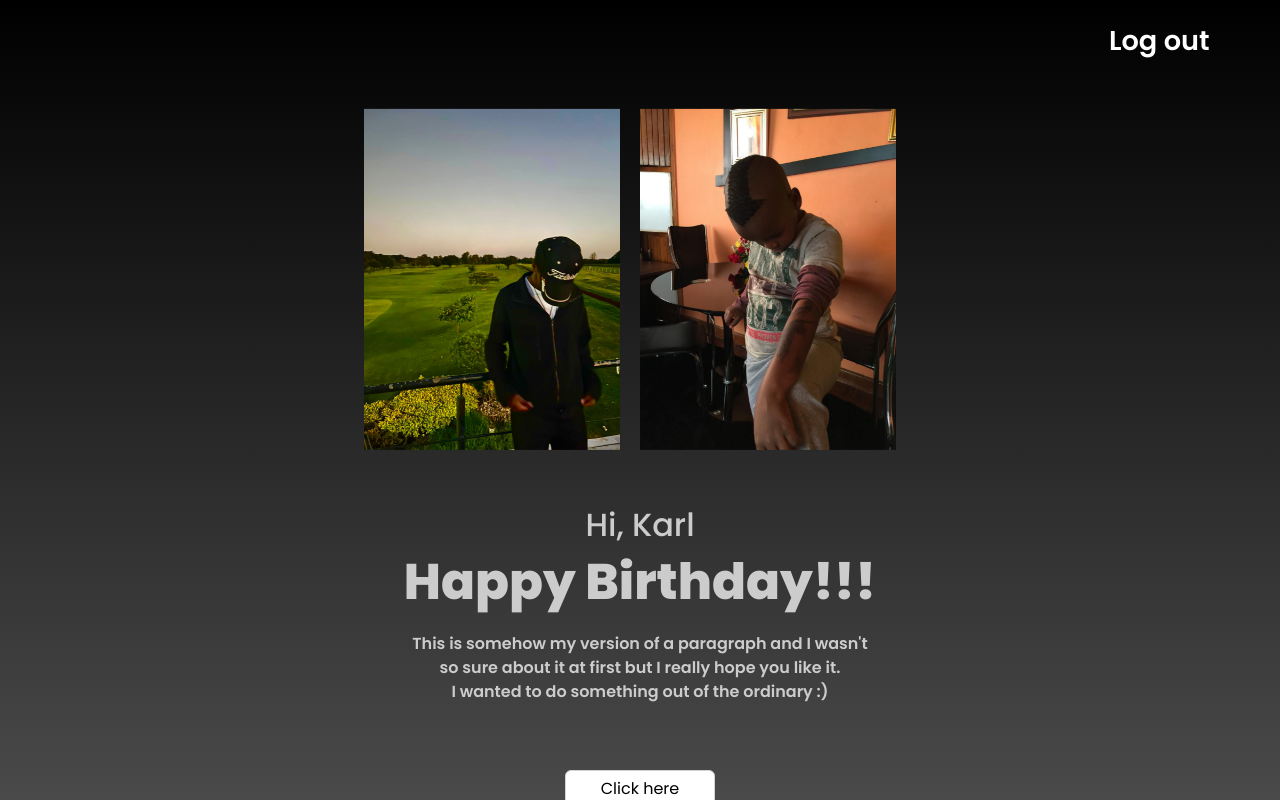
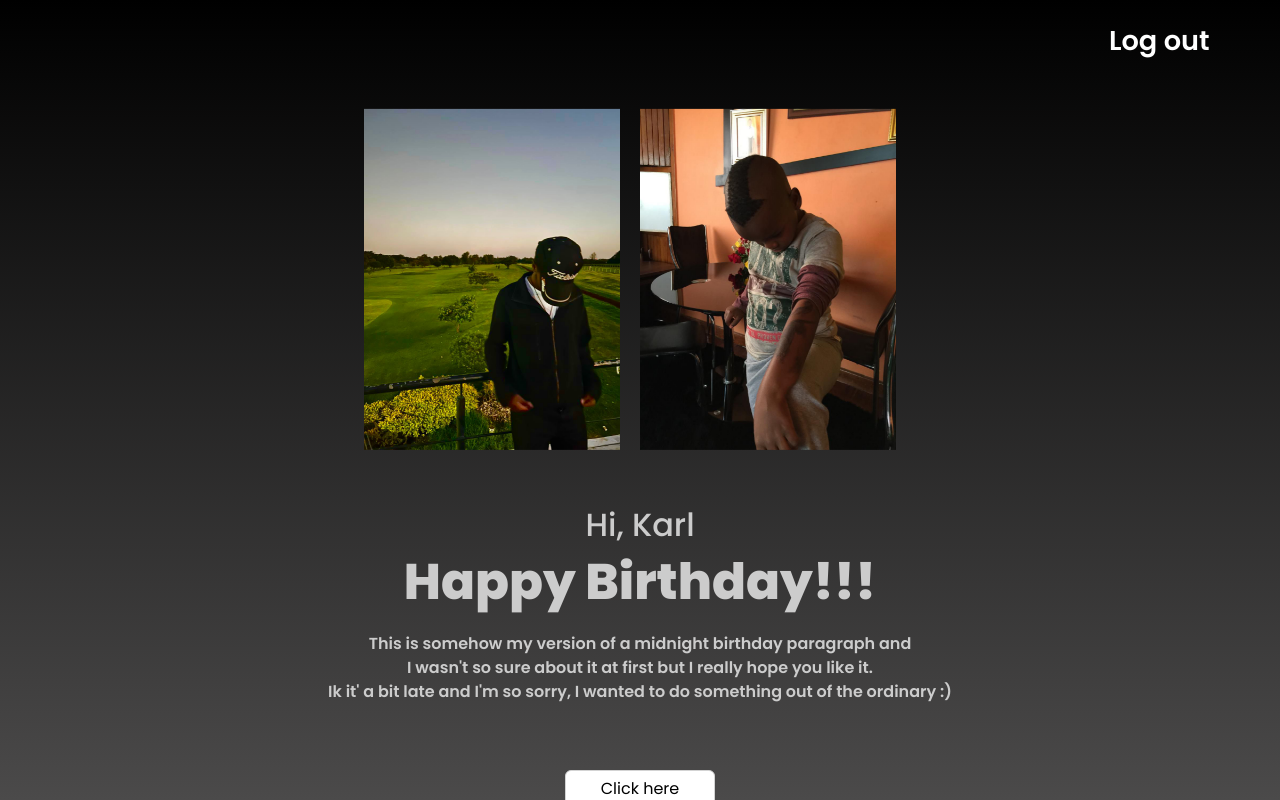
Before and after one commit to zahrafeisal/personal, a React (Create React App) app: page /personal/home in a window 1280 px wide. Built offline with nearby package versions, Linux system fonts and the light colour scheme; a small style sheet from the web is missing.

Commit message:
homepage text

```diff
--- a/src/components/HomePage.js
+++ b/src/components/HomePage.js
@@ -26,11 +26,11 @@ function HomePage() {
             <div className="home-content">
             <h2>Hi, Karl</h2>
             <h1>Happy Birthday!!!</h1>
-            <p>This is somehow my version of a paragraph and I wasn't
+            <p>This is somehow my version of a midnight birthday paragraph and
                 <br />
-                so sure about it at first but I really hope you like it.
+                I wasn't so sure about it at first but I really hope you like it.
                 <br />
-                I wanted to do something out of the ordinary :)
+                Ik it' a bit late and I'm so sorry, I wanted to do something out of the ordinary :)
             </p>
             <button
               onClick={handleButtonClick}
```
